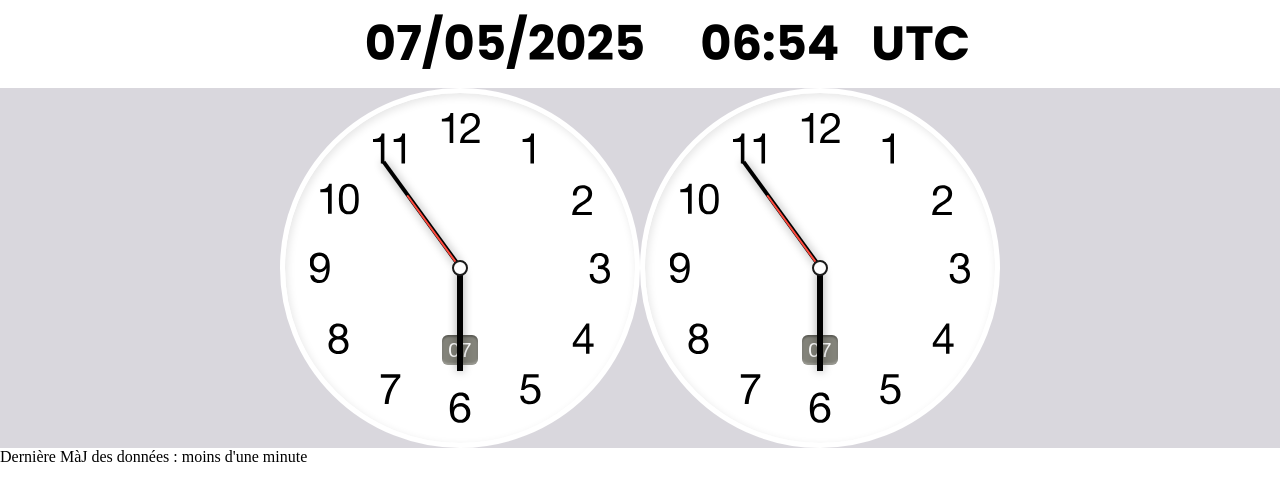
After one commit to cal225/PannelNA, a PHP site: template pages/clock.php in a window 1280 px wide. The commit adds this page. Shown: the top 501 px of the page. Run offline with PHP 8.4, Linux system fonts and the light colour scheme; the template is opened without the code that fills it, so the values that code supplies are empty.

```diff
--- a/footer.php
+++ b/footer.php
@@ -2,6 +2,7 @@
     <p class="MaJ">Dernière MàJ des données : moins d'une minute</p>
 </footer>
 <script src='../script/DateUTC.js'></script>
+<script src='../script/clock.js'></script>
 </body>
 
 </html>
--- a/header.php
+++ b/header.php
@@ -22,13 +22,9 @@ echo "
     <header>
 
         <h1 class="timeNdate">
-            <span class='date'>
-                <?= date("d/m/Y") ?>
-            </span>
+            <span class='date' id="utc-date"></span>
             <span class="UTCWrapper">
-                <span class='utc-time' id="utc-time">
-                    <?= (new DateTime("now", new DateTimeZone("UTC")))->format("H : i : s") ?>
-                </span>
+                <span class='utc-time' id="utc-time"></span>
                 <span>UTC</span>
             </span>
         </h1>
--- a/index.php
+++ b/index.php
@@ -4,7 +4,7 @@ header("Pragma: no-cache");
 header("Expires: 0");
 
 // List of pages inside the "pages" folder
-$pages = ['logo.php', 'meteo.php', 'METAR.php', 'flightD.php', 'flightA.php'];
+$pages = ['logo.php', 'meteo.php', 'clock.php', 'METAR.php', 'flightD.php', 'flightA.php'];
 // Get 'page' from URL, default to 0 if not set or invalid
 $pageIndex = isset($_GET['page']) ? (int)$_GET['page'] : 0;
 
--- /dev/null
+++ b/pages/clock.php
@@ -0,0 +1,30 @@
+<?php
+$title = "clock";
+include 'header.php';
+
+?>
+<main>
+    <div class="clock">
+        <div class="wrap">
+            <span class="clockType"></span>
+            <span class="hour" id="hour"></span>
+            <span class="minute" id="minute"></span>
+            <span class="second" id="second"></span>
+            <span class="dot"></span>
+            <div class="clockDate" id="clock-date"></div>
+        </div>
+    </div>
+    <div class="clock" id="UTCclock">
+        <div class="wrap">
+            <span class="clockType"></span>
+            <span class="hour" id="UTChour"></span>
+            <span class="minute" id="UTCminute"></span>
+            <span class="second" id="UTCsecond"></span>
+            <span class="dot"></span>
+            <div class="clockDate" id="utc-clock-date"></div>
+        </div>
+    </div>
+</main>
+<?php
+include 'footer.php';
+?>
--- a/script/DateUTC.js
+++ b/script/DateUTC.js
@@ -1,10 +1,31 @@
 function updateUtcClock() {
-    const now = new Date();
-    const utcHours = String(now.getUTCHours()).padStart(2, '0');
-    const utcMinutes = String(now.getUTCMinutes()).padStart(2, '0');
-    const timeStr = `${utcHours}:${utcMinutes}`;
-    document.getElementById("utc-time").textContent = timeStr;
+  const now = new Date();
+  const utcHours = String(now.getUTCHours()).padStart(2, "0");
+  const utcMinutes = String(now.getUTCMinutes()).padStart(2, "0");
+  const utcDay = String(now.getUTCDate()).padStart(2, "0");
+  const utcMonth = String(now.getUTCMonth() + 1).padStart(2, "0"); // getUTCMonth() is zero-based
+  const utcYear = now.getUTCFullYear();
+
+  const timeStr = `${utcHours}:${utcMinutes}`;
+  const dateStr = `${utcDay}/${utcMonth}/${utcYear}`;
+  const clockdateStr = `${utcDay}`;
+
+  document.getElementById("utc-time").textContent = timeStr;
+  document.getElementById("utc-date").textContent = dateStr;
+  document.getElementById("utc-clock-date").textContent = clockdateStr;
 }
 
 setInterval(updateUtcClock, 1000); // update every second
 updateUtcClock(); // run immediately
+
+function updateClock() {
+  const now = new Date();
+  const LTDay = String(now.getDate()).padStart(2, "0");
+
+  const clockdateStr = `${LTDay}`;
+
+  document.getElementById("clock-date").textContent = clockdateStr;
+}
+
+setInterval(updateClock, 1000); // update every second
+updateClock(); // run immediately
--- /dev/null
+++ b/script/clock.js
@@ -0,0 +1,42 @@
+var inc = 1000;
+
+clock();
+
+function clock() {
+  const date = new Date();
+
+  const hours = ((date.getHours() + 11) % 12 + 1);
+  const minutes = date.getMinutes();
+  const seconds = date.getSeconds();
+
+  const hour = hours * 30;
+  const minute = minutes * 6;
+  const second = seconds * 6;
+
+  document.getElementById('hour').style.transform = `rotate(${hour}deg)`
+  document.getElementById('minute').style.transform = `rotate(${minute}deg)`
+  document.getElementById('second').style.transform = `rotate(${second}deg)`
+}
+
+setInterval(clock, inc);
+
+
+UTCclock();
+
+function UTCclock() {
+  const date = new Date();
+
+  const hours = ((date.getUTCHours() + 11) % 12 + 1);
+  const minutes = date.getUTCMinutes();
+  const seconds = date.getUTCSeconds();
+
+  const hour = hours * 30;
+  const minute = minutes * 6;
+  const second = seconds * 6;
+
+  document.getElementById('UTChour').style.transform = `rotate(${hour}deg)`
+  document.getElementById('UTCminute').style.transform = `rotate(${minute}deg)`
+  document.getElementById('UTCsecond').style.transform = `rotate(${second}deg)`
+}
+
+setInterval(UTCclock, inc);
--- /dev/null
+++ b/style/clock.css
@@ -0,0 +1,104 @@
+html,
+body {
+  overflow: visible;
+}
+
+main {
+  display: flex;
+  align-items: center;
+  justify-content: center;
+  background: #d9d7dd;
+}
+
+.clock {
+  border-radius: 100%;
+  background: #fff url(/assets/clock.svg) no-repeat center;
+  background-size: 300px;
+  font-family: "Montserrat";
+  border: 5px solid white;
+  box-shadow: inset 2px 3px 8px 0 rgba(0, 0, 0, 0.1);
+}
+
+.wrap {
+  overflow: hidden;
+  position: relative;
+  width: 350px;
+  height: 350px;
+  border-radius: 100%;
+}
+
+.minute,
+.hour {
+  position: absolute;
+  height: 100px;
+  width: 6px;
+  margin: auto;
+  top: -27%;
+  left: 0;
+  bottom: 0;
+  right: 0;
+  background: black;
+  transform-origin: bottom center;
+  transform: rotate(0deg);
+  box-shadow: 0 0 10px 0 rgba(0, 0, 0, 0.4);
+  z-index: 1;
+}
+
+.minute {
+  position: absolute;
+  height: 130px;
+  width: 4px;
+  top: -38%;
+  left: 0;
+  box-shadow: 0 0 10px 0 rgba(0, 0, 0, 0.4);
+  transform: rotate(90deg);
+}
+
+.second {
+  position: absolute;
+  height: 90px;
+  width: 2px;
+  margin: auto;
+  top: -26%;
+  left: 0;
+  bottom: 0;
+  right: 0;
+  border-radius: 4px;
+  background: #ff4b3e;
+  transform-origin: bottom center;
+  transform: rotate(180deg);
+  z-index: 1;
+}
+
+.dot {
+  position: absolute;
+  top: 0;
+  left: 0;
+  right: 0;
+  bottom: 0;
+  width: 12px;
+  height: 12px;
+  border-radius: 100px;
+  background: white;
+  border: 2px solid #1b1b1b;
+  border-radius: 100px;
+  margin: auto;
+  z-index: 1;
+}
+
+.clockDate {
+  position: absolute;
+  top: 242px;
+  left: 50%;
+  margin-left: -18px;
+  width: 36px;
+  height: 30px;
+  background: #83837a;
+  border-radius: 6px;
+  font-family: 'Fjalla One', sans-serif;
+  font-size: 21px;
+  line-height: 30px;
+  color: white;
+  text-align: center;
+  box-shadow: inset 0 2px 2px 0 rgba(0,0,0,.3), inset 0 -2px 2px 0 rgba(255,255,255,.2);
+}
--- a/style/meteo.css
+++ b/style/meteo.css
@@ -192,6 +192,7 @@ main {
 
 .fog {
   padding-left: 1ch;
+  width: 14%;
 }
 
 @media screen and (max-width: 1900px) {
@@ -221,6 +222,10 @@ main {
   }
   .mancheAir {
     height: 45%;
+  }
+  .fog {
+    padding-left: 1ch;
+    width: 15%;
   }
 }
 @media screen and (max-height: 1000px) {
```
Also changed, not shown: assets/clock.svg (added).
